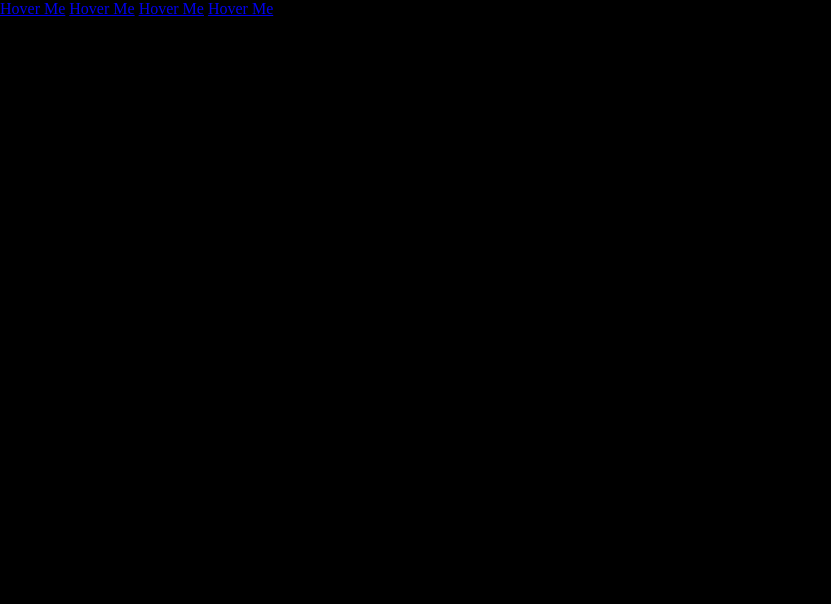
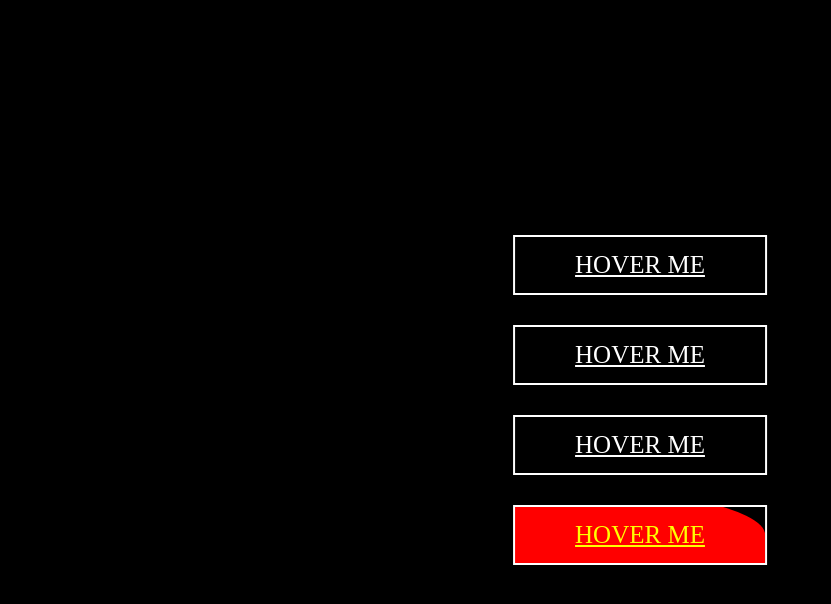
Before and after one commit to singhsourav01/Front-End-Codes, a plain HTML site: page CssPractice/CssHover/index.html in a window 1280 px wide. Shown: the whole page, without its empty margins (0-831 px from the left). Drawn offline with Linux system fonts and the light colour scheme.

Commit message:
Totaal Basics of Css is comepleted

```diff
--- /dev/null
+++ b/CssPractice/BasicNavbar/index.css
@@ -0,0 +1,44 @@
+
+
+body{
+    /*Adding background images*/
+    background: url("");
+    background-size: cover;
+    font-family: Arial, Helvetica, sans-serif;
+}
+
+ul{
+    margin: 0;
+    padding: 0;
+    list-style: none;
+}
+
+ul li{
+    float: left;
+    width: 200px;
+    height: 40px;
+    background-color: black;
+    opacity: .9;
+    line-height: 40px;
+    text-align: center;
+    font-size: 20px;
+}
+
+ul li a{
+    text-decoration: none;
+    color: white;
+    display: block;
+}
+
+ul li a:hover{
+    background-color: red;
+}
+
+ul li ul li{
+    display: none;
+
+}
+
+ul li:hover ul li{
+    display: block;
+}
--- a/CssPractice/CssHover/index.css
+++ b/CssPractice/CssHover/index.css
@@ -3,3 +3,95 @@ body{
     padding: 0;
     background: black;
 }
+
+.middle{
+    position: absolute;
+    top: 50%;
+    left: 50%;
+    transform: translate(-50%, -50%);
+}
+
+.btn{
+    position: relative;
+    display: block;
+    color: white;
+    font-size: 25px;
+    font-family: "monstserrat";
+    text-orientation: none;
+    margin: 30px 0;
+    border: 2px solid white;
+    padding: 14px 60px;
+    text-transform: uppercase;
+    overflow: hidden;
+    transition: 1s all ease;
+}
+
+.btn:before{
+    background: red;
+    content: "";
+    width: 100%;
+    height: 100%;
+    position: absolute;
+    top: 50%;
+    left: 50%;
+    transform: translate(-50%, -50%);
+    z-index: -1;
+    transition: all 0.6s ease;
+}
+
+.btn1::before{
+    width: 0;
+    height: 100%;
+}
+
+.btn:hover::before{
+    width: 100%;
+}
+
+.btn2::before{
+    width: 100%;
+    height: 0%;
+}
+
+.btn2:hover::before{
+    height: 100%;
+}
+
+
+.btn3::before{
+    width: 100%;
+    height: 0;
+    transform: translate(-50%, -50%) rotate(45deg);
+}
+
+.btn3:hover::before{
+   height: 280%;
+}
+
+.btn4{
+    color: yellow;
+}
+
+
+.btn4::before{
+    content: "";
+    position: absolute;
+    left: 0;
+    width: 200%;
+    height: 0;
+    background: red;
+    z-index: -1;
+    bottom: 0;
+    border-radius: 50% 50% 0 0;
+    transition: 0.9s;
+    height: 180%;
+
+}
+
+.btn4:hover{
+color: white;
+}
+
+.btn4:hover::before{
+    height: 0%;
+}
--- a/CssPractice/CssHover/index.html
+++ b/CssPractice/CssHover/index.html
@@ -4,7 +4,7 @@
     <meta charset="UTF-8">
     <meta http-equiv="X-UA-Compatible" content="IE=edge">
     <meta name="viewport" content="width=device-width, initial-scale=1.0">
-    <link rel="stylesheet" href="/CssPractice/CssHover/index.css">
+    <link rel="stylesheet" href="/CssHover/index.css">
     <title>Document</title>
 </head>
 <body>
```
Also changed, not shown: CssPractice/BasicNavbar/index.html (added, +35 -0 lines), CssPractice/CssEffects/index.css (added, +25 -0 lines), CssPractice/CssEffects/index.html (added, +14 -0 lines).
